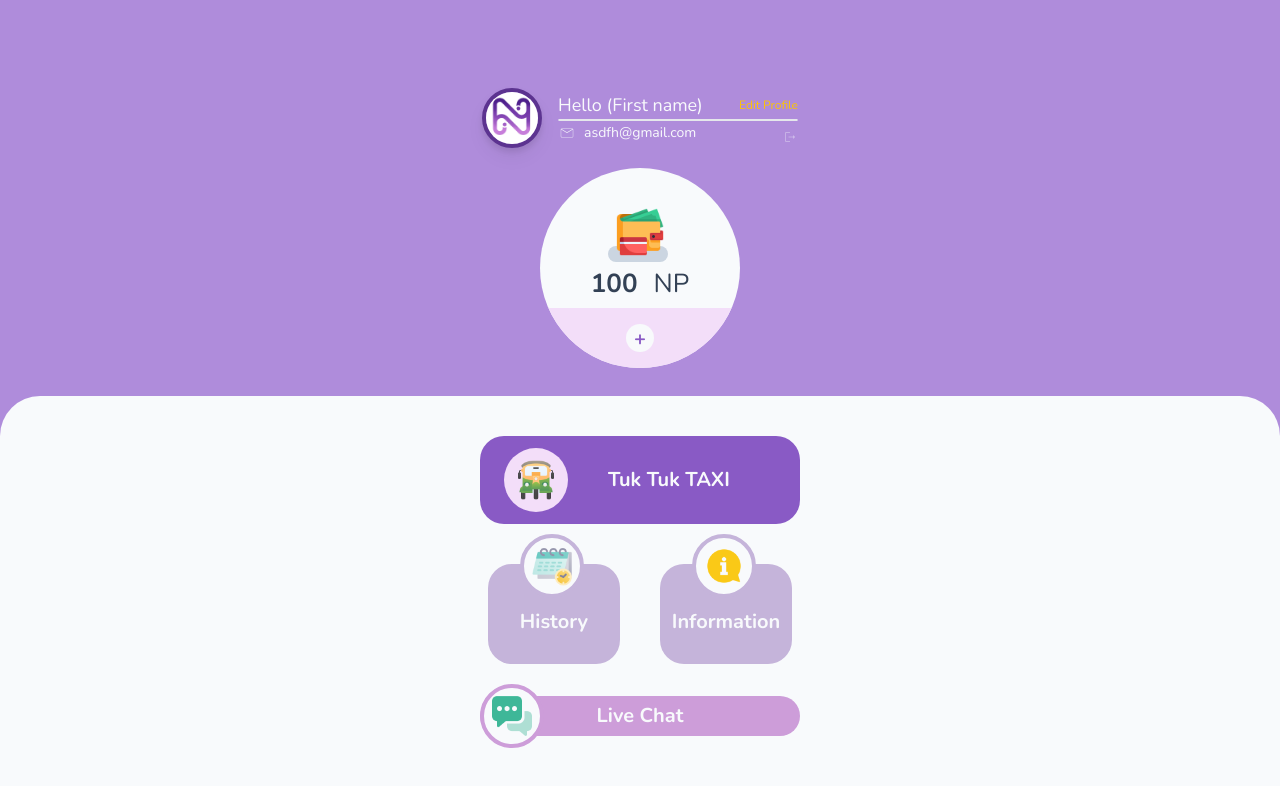
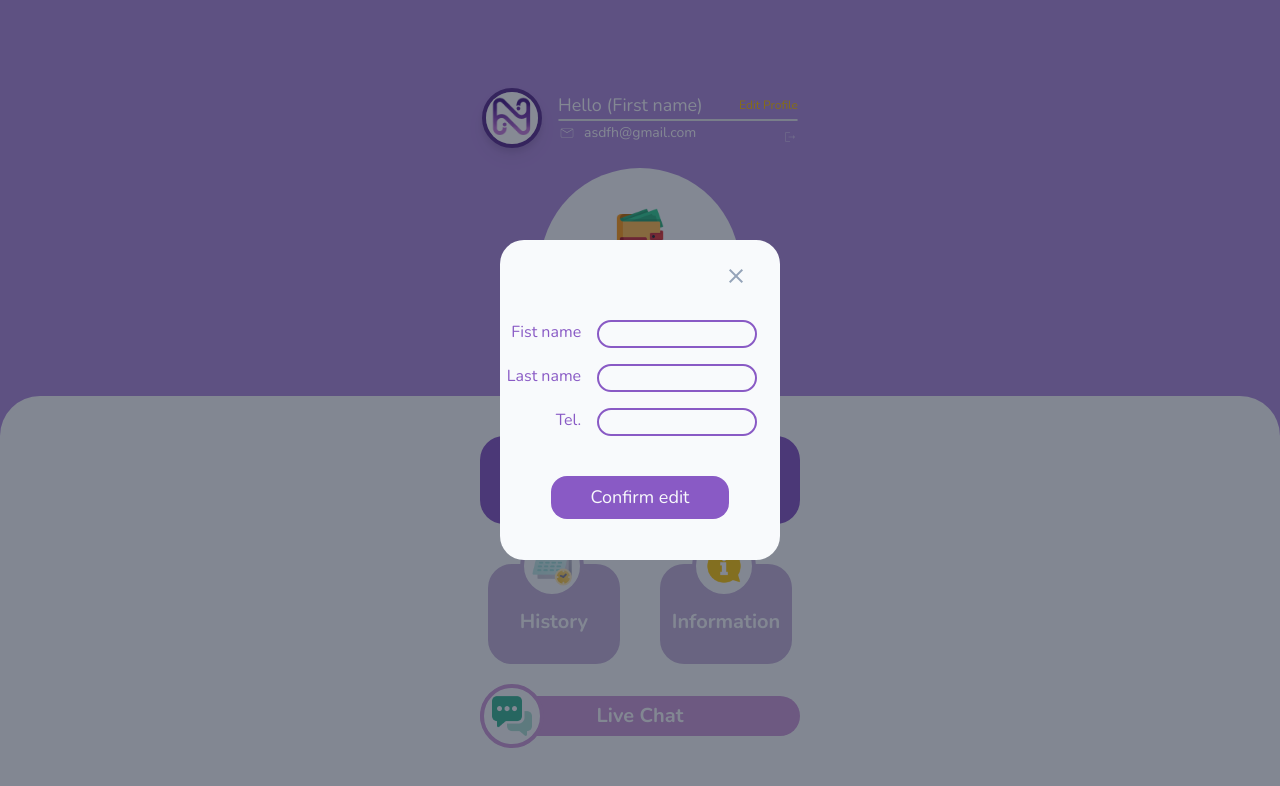
Before and after one commit to narmpiyanuch/navni-frontend, a React (Vite) app: page / in a window 1280 px wide. Both pictures are taken after a click on the button "Edit Profile". Shown: the top 786 px of the page. Built offline with nearby package versions, Linux system fonts and the light colour scheme.

Commit message:
finish Modal edit profile

```diff
--- /dev/null
+++ b/src/component/ModalEditProfile.jsx
@@ -0,0 +1,33 @@
+import InputEditForm from "../feature/auth/InputEditForm ";
+import PurpleButton from '../feature/payment/PurpleButton'
+
+
+export default function ModalEditProfile({ open, onClose }) {
+    return (
+        <>
+            {open && (<>
+                <div className=" fixed inset-0 bg-MonoColor-900 opacity-50 z-20"></div>
+                <div className=" fixed inset-0 z-30 ">
+                    <div className='flex justify-center items-center min-h-full'>
+                        <div className="flex flex-col items-center justify-start h-[320px] w-[280px] bg-MonoColor-50 rounded-3xl gap-4">
+                            <div className="flex flex-col items-end pr-8 w-full pt-6">
+                                <span className="material-symbols-outlined text-MonoColor-400  hover:cursor-pointer" onClick={onClose}>close</span>
+                            </div>
+                            <form className="flex flex-col justify-center gap-4">
+                                <div className="flex flex-col gap-4 justify-end items-end pr-[16px] pt-4 w-full">
+                                    <InputEditForm title='Fist name' />
+                                    <InputEditForm title='Last name' />
+                                    <InputEditForm title='Tel.' />
+                                </div>
+                                <div className="flex justify-center pt-6">
+                                    <PurpleButton title='Confirm edit' />
+                                    {/* link กับหลังบ้านแล้วใช้ swal2 ถ้าไม่errorหลังแก้ข้อมูล */}
+                                </div>
+                            </form>
+                        </div>
+                    </div>
+                </div>
+            </>)}
+        </>
+    )
+}
--- /dev/null
+++ b/src/feature/auth/InputEditForm .jsx
@@ -0,0 +1,28 @@
+export default function InputEditForm({
+    title,
+    name,
+    value,
+    onChange,
+    type = "text",
+    hasError,
+}) {
+    return (
+        <div className=" flex gap-4">
+            <span className="text-Primary-dark text-[16px] font-normal">
+                {title}
+            </span>
+            <input
+                className={`w-[160px] px-2 border-2 outline-none rounded-2xl
+                ${hasError
+                        ? ` border-Error-main `
+                        : `border-Primary-dark  bg-MonoColor-50  active:border-2 active:border-Primary-darker`
+                    }
+                `}
+                value={value}
+                name={name}
+                onChange={onChange}
+                type={type}
+            ></input>
+        </div>
+    );
+}
--- a/src/pages/userPage/HomePageForUser.jsx
+++ b/src/pages/userPage/HomePageForUser.jsx
@@ -6,8 +6,11 @@ import messageChat from '../../assets/chat.png'
 import navniLogo from '../../assets/purpleLogo.png'
 import { Link } from 'react-router-dom'
 import { useAuth } from "../../feature/hook/use-auth";
+import ModalEditProfile from '../../component/ModalEditProfile'
+import { useState } from 'react'
 
 export default function HomePageForUser() {
+  const [isOpen, setIsOpen] = useState(false);
   const { logout } = useAuth();
 
   const handleLogOut = () => {
@@ -26,7 +29,7 @@ export default function HomePageForUser() {
               <p className="text-[18px] text-MonoColor-50">
                 Hello (First name)
               </p>
-              <button className="text-[12px] text-OtherColor-yellow active:text-MonoColor-300">
+              <button onClick={() => setIsOpen(true)} className="text-[12px] text-OtherColor-yellow active:text-MonoColor-300">
                 Edit Profile
               </button>
             </div>
@@ -109,6 +112,7 @@ export default function HomePageForUser() {
           </div>
         </div>
       </div>
+      <ModalEditProfile open={isOpen} onClose={() => setIsOpen(false)} />
     </div>
   );
 }
```
